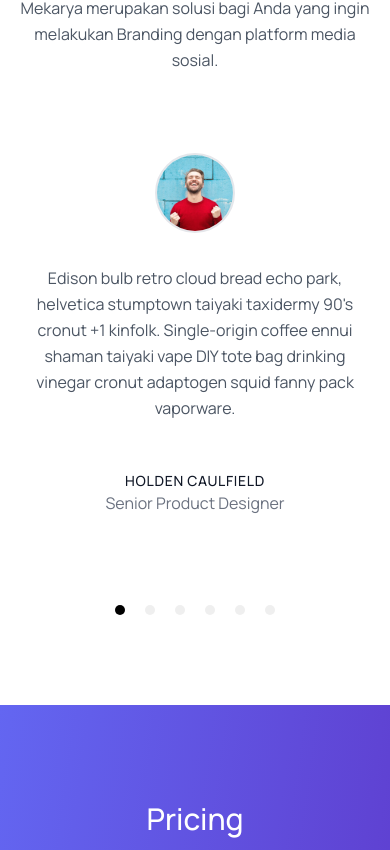
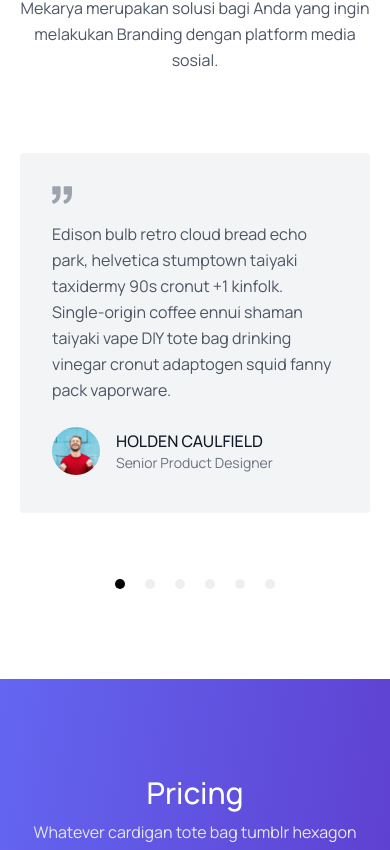
Before and after one commit to rezakurniawan17/makaryo-vue, a Vue app: page / in a window 390 px wide. Shown: the part 5852-6702 px from the top of the page. Built offline with nearby package versions, Linux system fonts and the light colour scheme; what tailwindcss-debug-screens would draw is missing.

Commit message:
edit minor

```diff
--- a/src/components/HeroApp.vue
+++ b/src/components/HeroApp.vue
@@ -5,7 +5,7 @@
         <img class="object-cover object-center w-5/6 mx-auto rounded" alt="hero" src="../assets/images/hero.png">
       </div>
       <div class="flex flex-col items-center text-center lg:flex-grow md:w-1/2 lg:pl-24 md:pl-16 md:items-start md:text-left">
-        <h1 class="mb-4 text-3xl font-medium text-white title-font sm:text-4xl">Bangun Brand Bisnis
+        <h1 class="mb-4 text-3xl font-medium text-white lg:text-5xl title-font sm:text-4xl">Bangun Brand Bisnis
           <br class="hidden lg:inline-block">Bersama Mekarya
         </h1>
         <p class="mb-8 leading-relaxed text-white">Mekarya menawarkan jasa pembangunan brand bisnis yang meliputi Logo, Desain, Copywriting, dan Website.</p>
--- a/src/components/ReviewApp.vue
+++ b/src/components/ReviewApp.vue
@@ -6,71 +6,20 @@
         <p class="mx-auto text-base leading-relaxed lg:w-2/3">Mekarya merupakan solusi bagi Anda yang ingin melakukan Branding dengan platform media sosial.</p>
       </div>
       <div class="flex flex-wrap -m-4">
-      <carousel class="overflow-hidden" :navigation-enabled="true" :speed="2000" :auto-play="true" :perPageCustom="[[300, 1], [640,2], [768, 2], [1024, 3]]">
-        <slide class="p-4 mb-6 lg:w-1/3 lg:mb-0">
-          <div class="">
-            <div class="h-full text-center">
-              <img alt="testimonial" class="inline-block object-cover object-center w-20 h-20 mb-8 bg-gray-100 border-2 border-gray-200 rounded-full" src="../assets/images/review1.jpg">
-              <p class="leading-relaxed">Edison bulb retro cloud bread echo park, helvetica stumptown taiyaki taxidermy 90's cronut +1 kinfolk. Single-origin coffee ennui shaman taiyaki vape DIY tote bag drinking vinegar cronut adaptogen squid fanny pack vaporware.</p>
-              <span class="inline-block w-10 h-1 mt-6 mb-4 rounded bg-emerald-500"></span>
-              <h2 class="text-sm font-medium tracking-wider text-gray-900 title-font">HOLDEN CAULFIELD</h2>
-              <p class="text-gray-500">Senior Product Designer</p>
-            </div>
-          </div>
-        </slide>
-        <slide class="p-4 mb-6 lg:w-1/3 lg:mb-0">
-          <div >
-            <div class="h-full text-center">
-              <img alt="testimonial" class="inline-block object-cover object-center w-20 h-20 mb-8 bg-gray-100 border-2 border-gray-200 rounded-full" src="../assets/images/review2.jpg">
-              <p class="leading-relaxed">Edison bulb retro cloud bread echo park, helvetica stumptown taiyaki taxidermy 90's cronut +1 kinfolk. Single-origin coffee ennui shaman taiyaki vape DIY tote bag drinking vinegar cronut adaptogen squid fanny pack vaporware.</p>
-              <span class="inline-block w-10 h-1 mt-6 mb-4 rounded bg-emerald-500"></span>
-              <h2 class="text-sm font-medium tracking-wider text-gray-900 title-font">ALPER KAMU</h2>
-              <p class="text-gray-500">UI Develeoper</p>
-            </div>
-          </div>
-        </slide>
-        <slide class="p-4 lg:w-1/3 lg:mb-0">
-          <div>
-            <div class="h-full text-center">
-              <img alt="testimonial" class="inline-block object-cover object-center w-20 h-20 mb-8 bg-gray-100 border-2 border-gray-200 rounded-full" src="../assets/images/review3.jpg">
-              <p class="leading-relaxed">Edison bulb retro cloud bread echo park, helvetica stumptown taiyaki taxidermy 90's cronut +1 kinfolk. Single-origin coffee ennui shaman taiyaki vape DIY tote bag drinking vinegar cronut adaptogen squid fanny pack vaporware.</p>
-              <span class="inline-block w-10 h-1 mt-6 mb-4 rounded bg-emerald-500"></span>
-              <h2 class="text-sm font-medium tracking-wider text-gray-900 title-font">HENRY LETHAM</h2>
-              <p class="text-gray-500">CTO</p>
-            </div>
-          </div>
-        </slide>
-        <slide class="p-4 mb-6 lg:w-1/3 lg:mb-0">
-          <div class="">
-            <div class="h-full text-center">
-              <img alt="testimonial" class="inline-block object-cover object-center w-20 h-20 mb-8 bg-gray-100 border-2 border-gray-200 rounded-full" src="../assets/images/review4.jpg">
-              <p class="leading-relaxed">Edison bulb retro cloud bread echo park, helvetica stumptown taiyaki taxidermy 90's cronut +1 kinfolk. Single-origin coffee ennui shaman taiyaki vape DIY tote bag drinking vinegar cronut adaptogen squid fanny pack vaporware.</p>
-              <span class="inline-block w-10 h-1 mt-6 mb-4 rounded bg-emerald-500"></span>
-              <h2 class="text-sm font-medium tracking-wider text-gray-900 title-font">HOLDEN CAULFIELD</h2>
-              <p class="text-gray-500">Senior Product Designer</p>
-            </div>
-          </div>
-        </slide>
-        <slide class="p-4 mb-6 lg:w-1/3 lg:mb-0">
-          <div >
-            <div class="h-full text-center">
-              <img alt="testimonial" class="inline-block object-cover object-center w-20 h-20 mb-8 bg-gray-100 border-2 border-gray-200 rounded-full" src="../assets/images/review5.jpg">
-              <p class="leading-relaxed">Edison bulb retro cloud bread echo park, helvetica stumptown taiyaki taxidermy 90's cronut +1 kinfolk. Single-origin coffee ennui shaman taiyaki vape DIY tote bag drinking vinegar cronut adaptogen squid fanny pack vaporware.</p>
-              <span class="inline-block w-10 h-1 mt-6 mb-4 rounded bg-emerald-500"></span>
-              <h2 class="text-sm font-medium tracking-wider text-gray-900 title-font">ALPER KAMU</h2>
-              <p class="text-gray-500">UI Develeoper</p>
-            </div>
-          </div>
-        </slide>
-        <slide class="p-4 lg:w-1/3 lg:mb-0">
-          <div>
-            <div class="h-full text-center">
-              <img alt="testimonial" class="inline-block object-cover object-center w-20 h-20 mb-8 bg-gray-100 border-2 border-gray-200 rounded-full" src="../assets/images/review6.jpg">
-              <p class="leading-relaxed">Edison bulb retro cloud bread echo park, helvetica stumptown taiyaki taxidermy 90's cronut +1 kinfolk. Single-origin coffee ennui shaman taiyaki vape DIY tote bag drinking vinegar cronut adaptogen squid fanny pack vaporware.</p>
-              <span class="inline-block w-10 h-1 mt-6 mb-4 rounded bg-emerald-500"></span>
-              <h2 class="text-sm font-medium tracking-wider text-gray-900 title-font">HENRY LETHAM</h2>
-              <p class="text-gray-500">CTO</p>
-            </div>
+      <carousel class="overflow-hidden" :navigation-enabled="true" :speed="1000" :auto-play="true" :per-page-custom="[[200, 1], [768, 2]]">
+        <slide class="w-full p-4 md:w-1/2" v-for="reviewList in reviewLists" :key="reviewList.id">
+          <div class="h-full p-8 bg-gray-100 rounded">
+            <svg xmlns="http://www.w3.org/2000/svg" fill="currentColor" class="block w-5 h-5 mb-4 text-gray-400" viewBox="0 0 975.036 975.036">
+              <path d="M925.036 57.197h-304c-27.6 0-50 22.4-50 50v304c0 27.601 22.4 50 50 50h145.5c-1.9 79.601-20.4 143.3-55.4 191.2-27.6 37.8-69.399 69.1-125.3 93.8-25.7 11.3-36.8 41.7-24.8 67.101l36 76c11.6 24.399 40.3 35.1 65.1 24.399 66.2-28.6 122.101-64.8 167.7-108.8 55.601-53.7 93.7-114.3 114.3-181.9 20.601-67.6 30.9-159.8 30.9-276.8v-239c0-27.599-22.401-50-50-50zM106.036 913.497c65.4-28.5 121-64.699 166.9-108.6 56.1-53.7 94.4-114.1 115-181.2 20.6-67.1 30.899-159.6 30.899-277.5v-239c0-27.6-22.399-50-50-50h-304c-27.6 0-50 22.4-50 50v304c0 27.601 22.4 50 50 50h145.5c-1.9 79.601-20.4 143.3-55.4 191.2-27.6 37.8-69.4 69.1-125.3 93.8-25.7 11.3-36.8 41.7-24.8 67.101l35.9 75.8c11.601 24.399 40.501 35.2 65.301 24.399z"></path>
+            </svg>
+            <p class="mb-6 leading-relaxed">{{ reviewList.message }}</p>
+            <a class="inline-flex items-center">
+              <img alt="testimonial" :src="reviewList.img" class="flex-shrink-0 object-cover object-center w-12 h-12 rounded-full">
+              <span class="flex flex-col flex-grow pl-4">
+                <span class="font-medium text-gray-900 title-font">{{ reviewList.name }}</span>
+                <span class="text-sm text-gray-500">{{ reviewList.job }}</span>
+              </span>
+            </a>
           </div>
         </slide>
       </carousel>
@@ -87,13 +36,51 @@ export default {
   },
   data() {
     return {
+      reviewLists: [
+        {
+          message: 'Edison bulb retro cloud bread echo park, helvetica stumptown taiyaki taxidermy 90s cronut +1 kinfolk. Single-origin coffee ennui shaman taiyaki vape DIY tote bag drinking vinegar cronut adaptogen squid fanny pack vaporware.',
+          name: 'HOLDEN CAULFIELD',
+          job: 'Senior Product Designer',
+          img: require('../assets/images/review1.jpg')
+        },
+        {
+          message: 'Edison bulb retro cloud bread echo park, helvetica stumptown taiyaki taxidermy 90s cronut +1 kinfolk. Single-origin coffee ennui shaman taiyaki vape DIY tote bag drinking vinegar cronut adaptogen squid fanny pack vaporware.',
+          name: 'ALPER KAMU',
+          job: 'UI Develeoper',
+          img: require('../assets/images/review2.jpg')
+        },
+        {
+          message: 'Edison bulb retro cloud bread echo park, helvetica stumptown taiyaki taxidermy 90s cronut +1 kinfolk. Single-origin coffee ennui shaman taiyaki vape DIY tote bag drinking vinegar cronut adaptogen squid fanny pack vaporware.',
+          name: 'HENRY LETHAM',
+          job: 'CTO',
+          img: require('../assets/images/review3.jpg')
+        },
+        {
+          message: 'Edison bulb retro cloud bread echo park, helvetica stumptown taiyaki taxidermy 90s cronut +1 kinfolk. Single-origin coffee ennui shaman taiyaki vape DIY tote bag drinking vinegar cronut adaptogen squid fanny pack vaporware.',
+          name: 'Edinson Cavani',
+          job: 'Web Developer',
+          img: require('../assets/images/review4.jpg')
+        },
+        {
+          message: 'Edison bulb retro cloud bread echo park, helvetica stumptown taiyaki taxidermy 90s cronut +1 kinfolk. Single-origin coffee ennui shaman taiyaki vape DIY tote bag drinking vinegar cronut adaptogen squid fanny pack vaporware.',
+          name: 'Zidane Mahmud',
+          job: 'Senior Programmer',
+          img: require('../assets/images/review5.jpg')
+        },
+        {
+          message: 'Edison bulb retro cloud bread echo park, helvetica stumptown taiyaki taxidermy 90s cronut +1 kinfolk. Single-origin coffee ennui shaman taiyaki vape DIY tote bag drinking vinegar cronut adaptogen squid fanny pack vaporware.',
+          name: 'Malidi Iniesta',
+          job: 'CMO',
+          img: require('../assets/images/review6.jpg')
+        },
+      ],
       images: [
         'review1.jpg',
         'review2.jpg',
         'review3.jpg',
         'review4.jpg',
         'review5.jpg',
-      ]
+      ],
     }
   }
 }
```
Also changed, not shown: src/components/StepApp.vue (+1 -33 lines).
